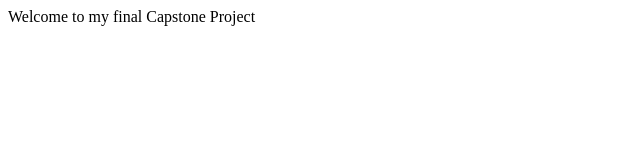
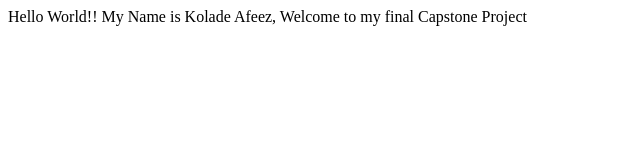
Before and after one commit to koladeafeez/DevOps_Capstone_Rolling_Deployment, a plain HTML site: page index.html in a window 1280 px wide. Shown: the whole page, without its empty margins (0-640 px from the left). Drawn offline with Linux system fonts and the light colour scheme.

Commit message:
readMe modified

```diff
--- a/index.html
+++ b/index.html
@@ -4,6 +4,6 @@
     <title>Final Project</title>
   </head>
   <body>
-    Welcome to my final Capstone Project
+    Hello World!! My Name is Kolade Afeez, Welcome to my final Capstone Project
   </body>
 </html>
```
Also changed, not shown: 2 other files.
